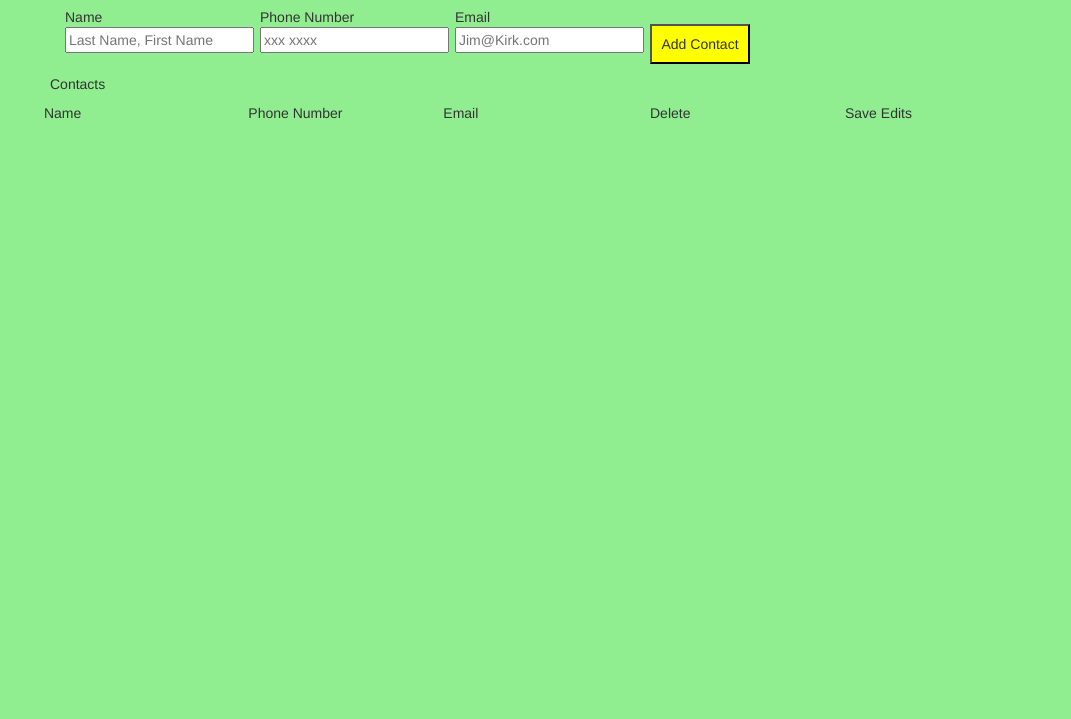
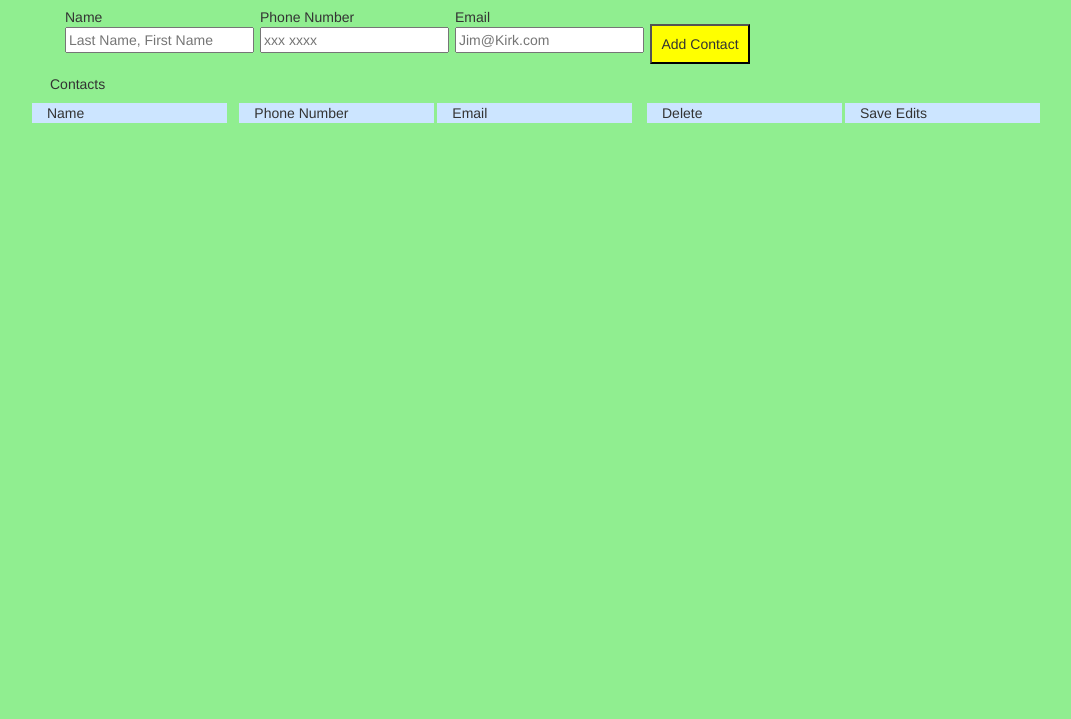
Before and after one commit to valmsmith39a/contacts-list-hw06, a plain HTML site: page index.html in a window 1280 px wide. Shown: the part 81-800 px from the top of the page, without its empty margins (5-1076 px from the left). Drawn offline with nearby package versions, Linux system fonts and the light colour scheme.

Commit message:
Color updates

```diff
--- a/style.css
+++ b/style.css
@@ -15,7 +15,8 @@ body {
 .output {
 	position:relative;
 	text-align: left;
-	margin-left: 0px;
+	margin-left: 3px;
+	background-color: #cce5ff;
 }
 
 .name-output {
```
